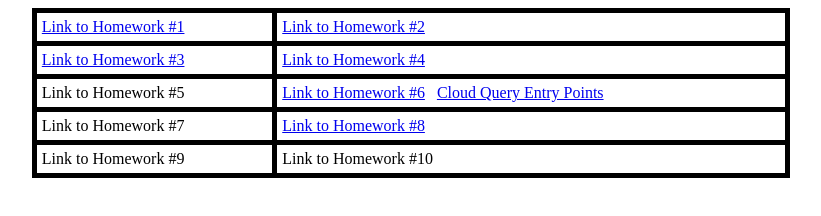
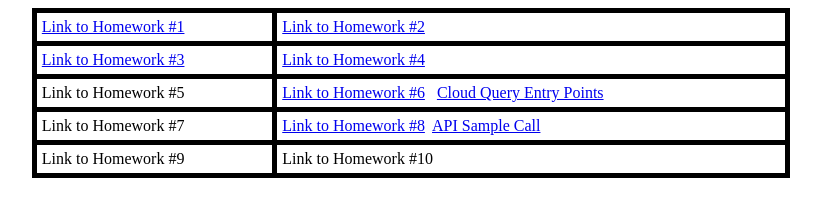
Before and after one commit to qihanghuUSC/qihanghuUSC.github.io, a plain HTML site: page ai23kx68Table.html in a window 1280 px wide. Shown: the whole page, without its empty margins (229-1050 px from the left). Drawn offline with Linux system fonts and the light colour scheme.

Commit message:
adding HW #8 link

```diff
--- a/ai23kx68Table.html
+++ b/ai23kx68Table.html
@@ -29,7 +29,8 @@ th, td {
   </tr>
   <tr>
     <td>Link to Homework #7</td>
-    <td><a href="ScrambleThisName.html">Link to Homework #8</a></td>
+    <td><a href="https://nodejsfrontend-6868.wl.r.appspot.com" target="_blank">Link to Homework #8</a>&nbsp;
+        <a href="https://espressjsbackend-6688.wl.r.appspot.com/price/AMZN" target="_blank">API Sample Call</a></td>
   </tr>
   <tr>
     <td>Link to Homework #9</td>
```
